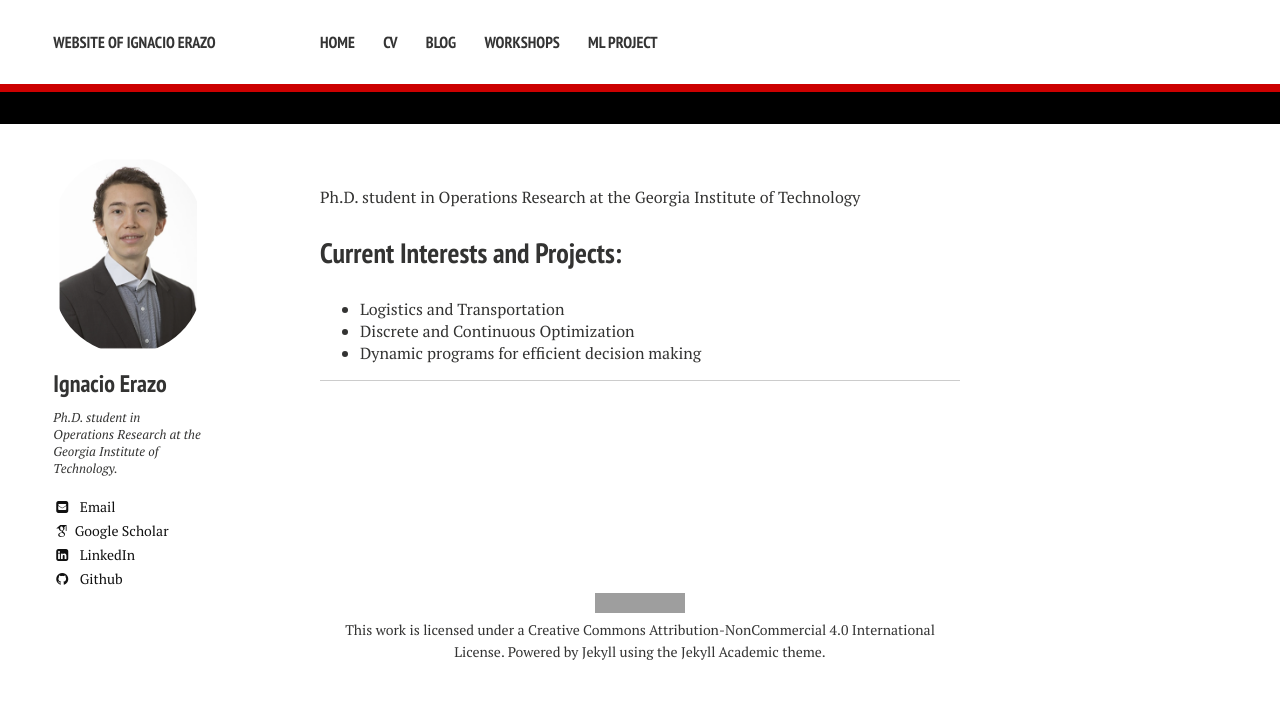
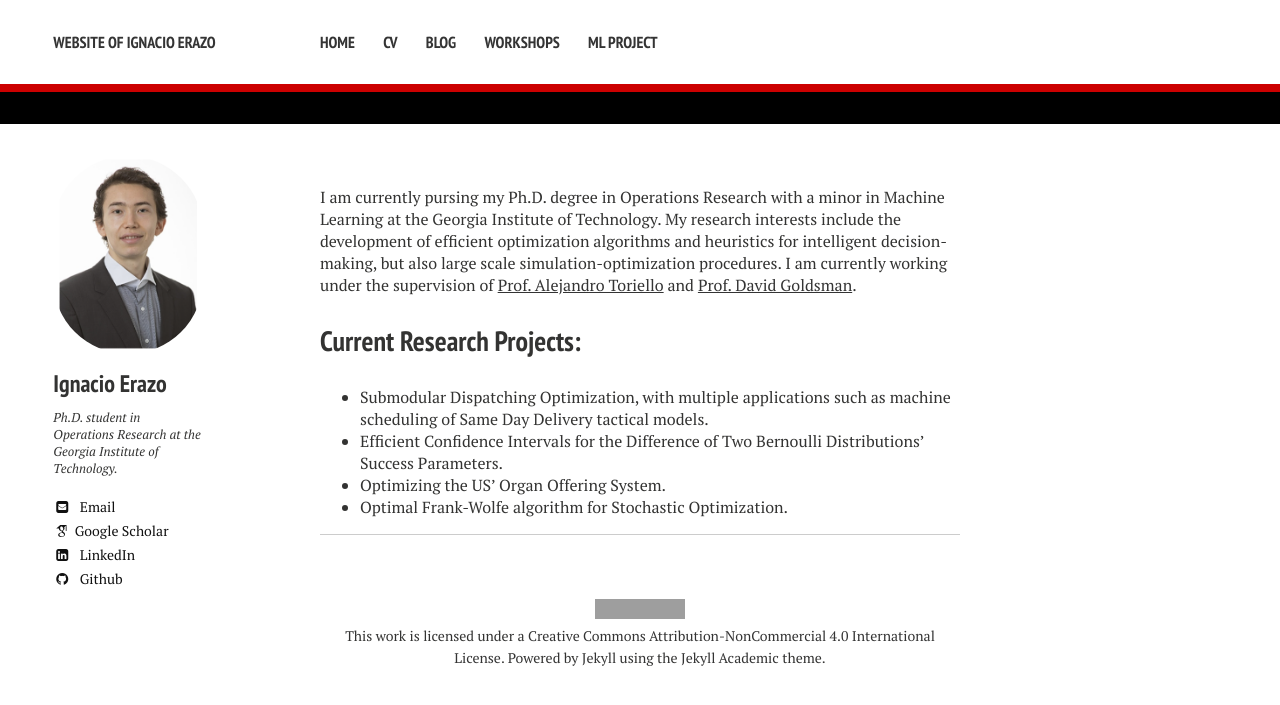
Before and after one commit to ierazo/ierazo.github.io, a Jekyll site: the page built from index.md, in a window 1280 px wide. Shown: the top 705 px of the page. Built offline with Jekyll 4.4.1, drawn with Linux system fonts in a browser that asks for light colours; nearby versions of some CDN libraries; some web fonts are replaced; grey boxes are pictures that could not be loaded.

Commit message:
Update index.md
Modificacion de home

```diff
--- a/index.md
+++ b/index.md
@@ -3,10 +3,11 @@ layout: page
 excerpt: "About Me..."
 ---
 
-Ph.D. student in Operations Research at the Georgia Institute of Technology
+I am currently pursing my Ph.D. degree in Operations Research with a minor in Machine Learning at the Georgia Institute of Technology. My research interests include the development of efficient optimization algorithms and heuristics for intelligent decision-making, but also large scale simulation-optimization procedures. I am currently working under the supervision of [Prof. Alejandro Toriello](https://sites.gatech.edu/alejandro-toriello/) and [Prof. David Goldsman](https://www.isye.gatech.edu/users/david-goldsman).
 
-## Current Interests and Projects:
+## Current Research Projects:
 
-- Logistics and Transportation
-- Discrete and Continuous Optimization
-- Dynamic programs for efficient decision making
+- Submodular Dispatching Optimization, with multiple applications such as machine scheduling of Same Day Delivery tactical models.
+- Efficient Confidence Intervals for the Difference of Two Bernoulli Distributions' Success Parameters.
+- Optimizing the US' Organ Offering System.
+- Optimal Frank-Wolfe algorithm for Stochastic Optimization.
```
